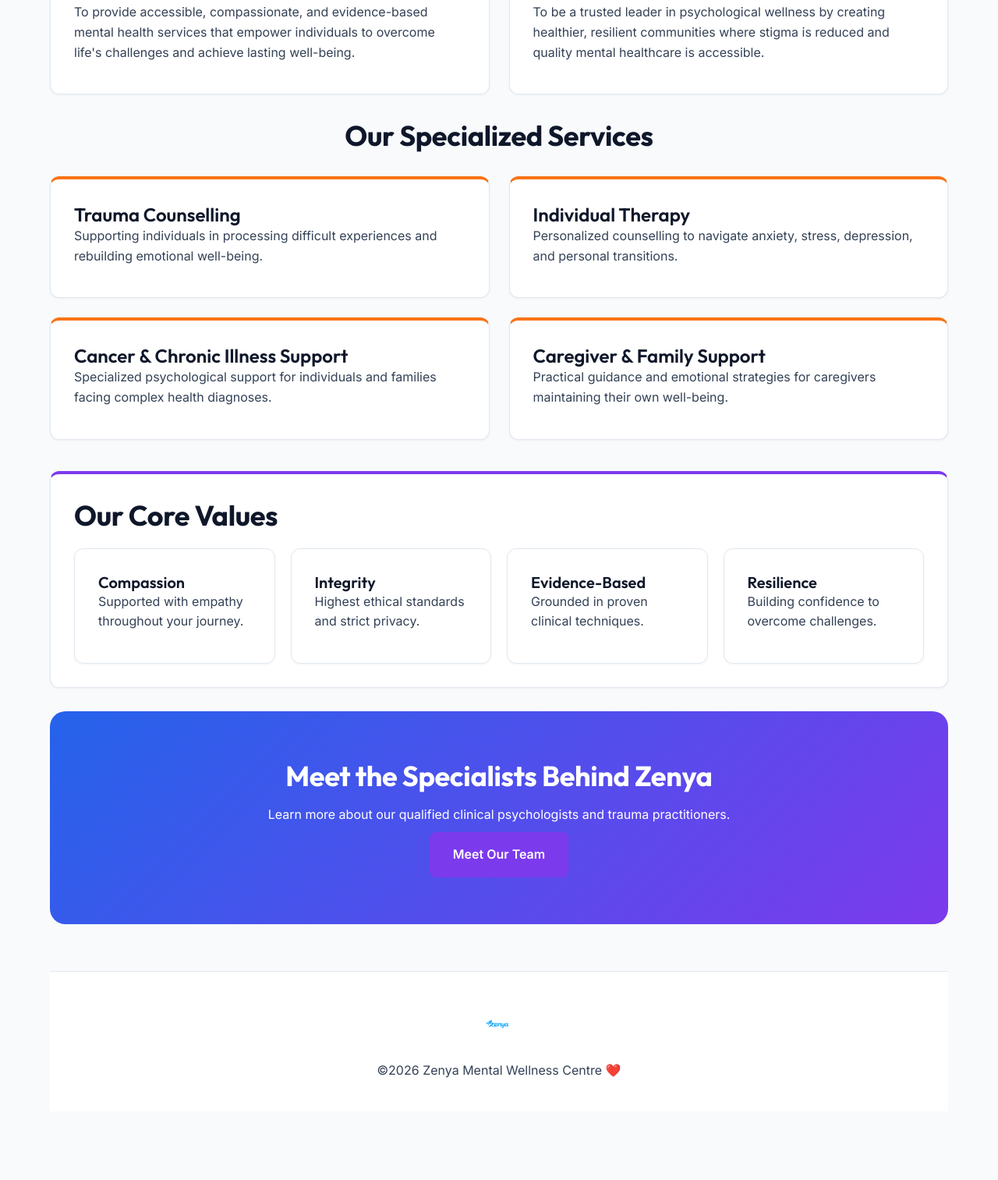
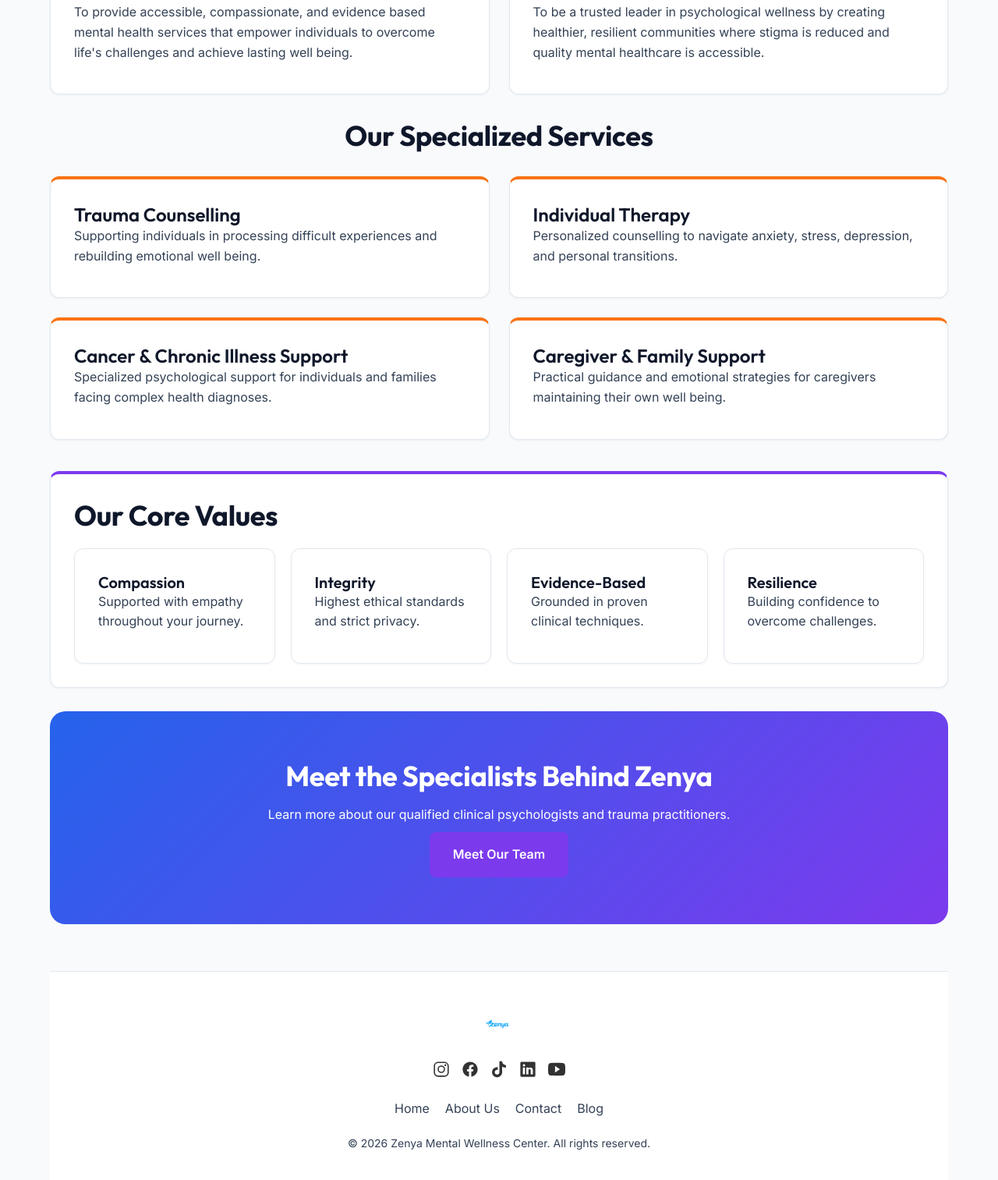
Before and after one commit to Quickbot-king/Zenya-mental, a plain HTML site: page About-zenya.html in a window 1280 px wide. Shown: the part 587-2100 px from the top of the page at 78% size. Before the commit the page ends 2012 px from the top, so only its background shows below. Drawn offline with Linux system fonts and the light colour scheme.

```diff
--- a/About-zenya.html
+++ b/About-zenya.html
@@ -35,13 +35,13 @@
             <!-- Hero -->
             <section class="about-hero">
                 <h1>About <span class="highlight highlight-primary">Zenya Mental Wellness</span></h1>
-                <p>Compassionate, evidence-based psychological care that empowers individuals, families, and communities to heal, grow, and thrive.</p>
+                <p>Compassionate, evidence based psychological care that empowers individuals, families, and communities to heal, grow, and thrive.</p>
             </section>
 
             <!-- Who We Are -->
             <section class="about-card">
                 <h2>Who We Are</h2>
-                <p>Zenya Mental Wellness is a professional counselling and psychological wellness practice dedicated to improving emotional, mental, and overall well-being through compassionate, client-centred care.</p>
+                <p>Zenya Mental Wellness is a professional counselling and psychological wellness practice dedicated to improving emotional, mental, and overall well being through compassionate, client centred care.</p>
                 <p>Our team provides personalized support for adolescents, young adults, adults, families, caregivers, and individuals living with chronic illness.</p>
             </section>
 
@@ -49,7 +49,7 @@
             <section class="about-grid">
                 <div class="info-box">
                     <h3>Our Mission</h3>
-                    <p>To provide accessible, compassionate, and evidence-based mental health services that empower individuals to overcome life's challenges and achieve lasting well-being.</p>
+                    <p>To provide accessible, compassionate, and evidence based mental health services that empower individuals to overcome life's challenges and achieve lasting well being.</p>
                 </div>
                 <div class="info-box">
                     <h3>Our Vision</h3>
@@ -63,7 +63,7 @@
                 <div class="services-grid">
                     <div class="service-card">
                         <h3>Trauma Counselling</h3>
-                        <p>Supporting individuals in processing difficult experiences and rebuilding emotional well-being.</p>
+                        <p>Supporting individuals in processing difficult experiences and rebuilding emotional well being.</p>
                     </div>
                     <div class="service-card">
                         <h3>Individual Therapy</h3>
@@ -75,7 +75,7 @@
                     </div>
                     <div class="service-card">
                         <h3>Caregiver & Family Support</h3>
-                        <p>Practical guidance and emotional strategies for caregivers maintaining their own well-being.</p>
+                        <p>Practical guidance and emotional strategies for caregivers maintaining their own well being.</p>
                     </div>
                 </div>
             </section>
@@ -102,9 +102,24 @@
         <!-- Footer -->
         <footer class="footer">
             <a href="index.html"><img class="logo-sm" src="Zenya-Images/Zenya-logo-newest.svg" alt="Zenya logo"></a>
-            <p class="small-text">&copy;2026 Zenya Mental Wellness Centre ❤️</p>
+
+            <div class="social-icons-container">
+                <a href="https://www.instagram.com"><img class="social-icons" src="Zenya-Images/instagram.svg" alt="Instagram"></a>
+                <a href="https://www.facebook.com"><img class="social-icons" src="Zenya-Images/facebook.svg" alt="Facebook"></a>
+                <a href="https://www.tiktok.com"><img class="social-icons" src="Zenya-Images/tiktok.svg" alt="TikTok"></a>
+                <a href="https://www.linkedin.com"><img class="social-icons" src="Zenya-Images/linkedin.svg" alt="LinkedIn"></a>
+                <a href="https://www.youtube.com"><img class="social-icons" src="Zenya-Images/youtube.svg" alt="YouTube"></a>
+            </div>
+            <div class="footer-links-container">
+                <a href="index.html">Home</a>
+                <a href="About-zenya.html">About Us</a>
+                <a href="contact-zenya.html">Contact</a>
+                <a href="zenya-blog.html">Blog</a>
+            </div>
+            <p style="font-size: 1.4rem;">&copy; 2026 Zenya Mental Wellness Center. All rights reserved.</p>
         </footer>
     </div>
+
     <script src="zenya.js"></script>
 </body>
 </html>
```
Also changed, not shown: index.html (+5 -5 lines).
